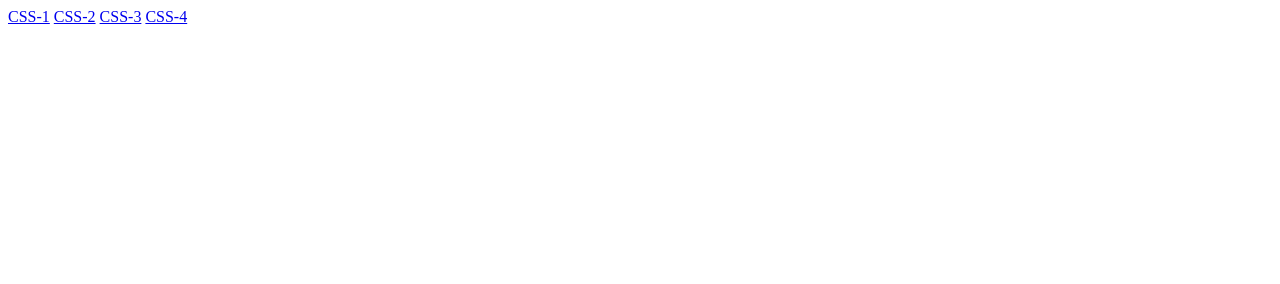
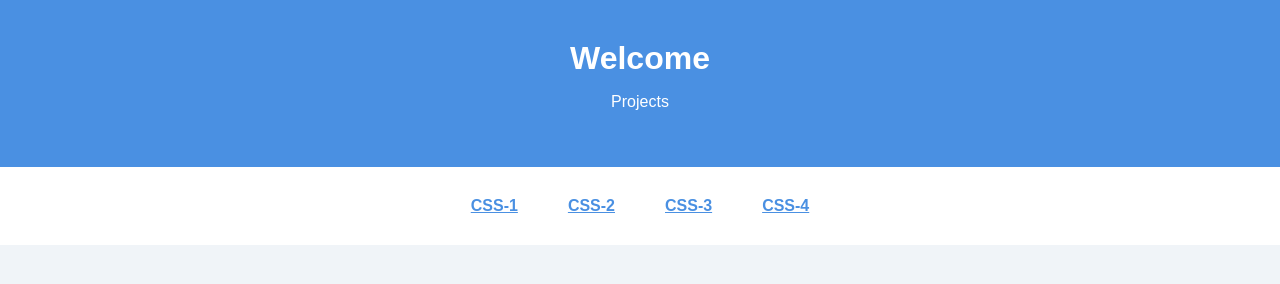
Before and after one commit to Annika618/Annika-Portfolio, a plain HTML site: page index.html in a window 1280 px wide. Drawn offline with Linux system fonts and the light colour scheme.

Commit message:
Update index.html

```diff
--- a/index.html
+++ b/index.html
@@ -1,14 +1,22 @@
 <!DOCTYPE html>
 <html lang="en">
 <head>
-    <meta charset="UTF-8">
-    <meta name="viewport" content="width=device-width, initial-scale=1.0">
-    <title>Document</title>
+  <meta charset="UTF-8" />
+  <meta name="viewport" content="width=device-width, initial-scale=1.0" />
+  <title>Welcome Page</title>
+  <link rel="stylesheet" href="styles.css" />
 </head>
 <body>
-    <a href="CSS - 1 stylized To Do List/" >CSS-1</a>
+  <header>
+    <h1>Welcome</h1>
+    <p>Projects</p>
+  </header>
+
+  <nav>
+    <a href="CSS - 1 stylized To Do List/">CSS-1</a>
     <a href="CSS - 2 Event Flyer/">CSS-2</a>
     <a href="CSS - 3 Job Application/">CSS-3</a>
     <a href="CSS - 4 Design a Contact Form/">CSS-4</a>
+  </nav>
 </body>
 </html>
```
